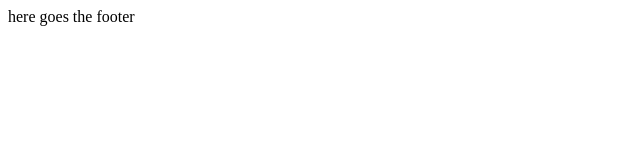
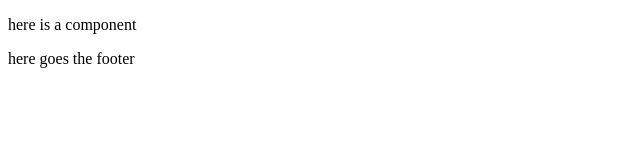
Before and after one commit to jonas-worrich/git-advanced, a plain HTML site: page index.html in a window 1280 px wide. Shown: the whole page, without its empty margins (0-640 px from the left). Drawn offline with Linux system fonts and the light colour scheme.

Commit message:
add main and component

```diff
--- a/index.html
+++ b/index.html
@@ -7,6 +7,9 @@
     <title>Document</title>
   </head>
   <body>
+    <main>
+      <p>here is a component</p>
+    </main>
     <footer>here goes the footer</footer>
   </body>
 </html>
```
